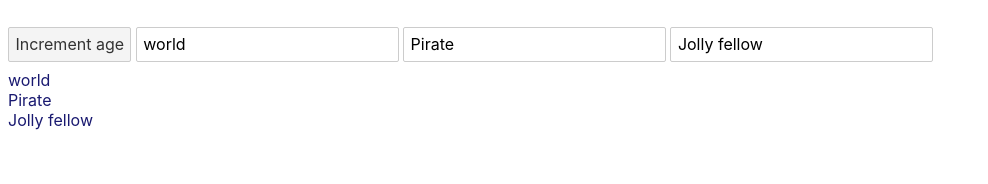
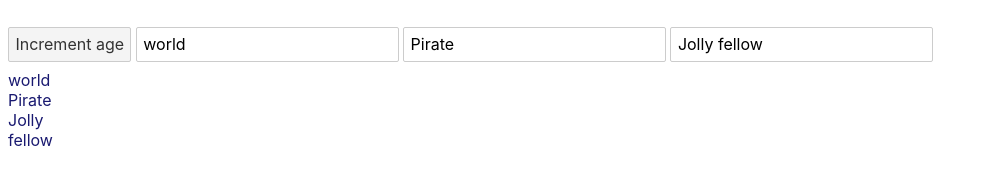
Before and after one commit to Hansmu/svelte-tutorial, a Svelte app in the folder first/: page / in a window 1280 px wide. Shown: the part 184-368 px from the top of the page, without its empty margins (0-988 px from the left). Built offline with nearby package versions, Linux system fonts and the light colour scheme.

Commit message:
Add notes about block statements - if and each

```diff
--- a/first/src/ContactCard.svelte
+++ b/first/src/ContactCard.svelte
@@ -22,11 +22,23 @@
         {userName}
     </div>
 
-    <div>
-        {jobTitle}
-    </div>
+    {#if jobTitle === 'Banana'}
+        <div>
+            Passionate about providing potassium
+        </div>
+    {:else if jobTitle === 'Ape'}
+        <div>
+            Passionate about consuming potassium
+        </div>
+    {:else}
+        <div>
+            {jobTitle}
+        </div>
+    {/if}
 
-    <div>
-        {description}
-    </div>
+    {#each description.split(' ') as descriptionPart }
+        <div>
+            {descriptionPart}
+        </div>
+    {/each}
 </div>
```
Also changed, not shown: 1 other file (tests, documents, lock files or other folders).
